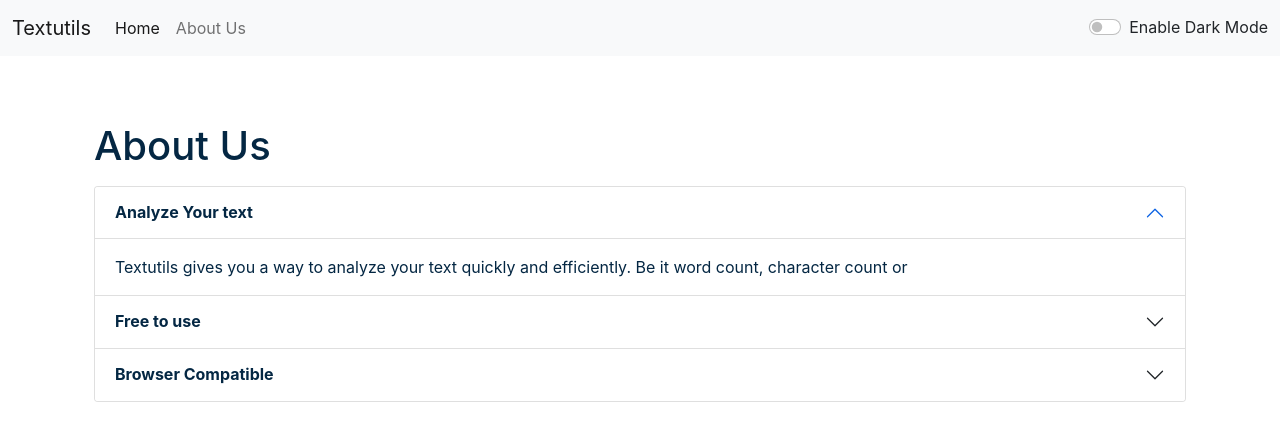
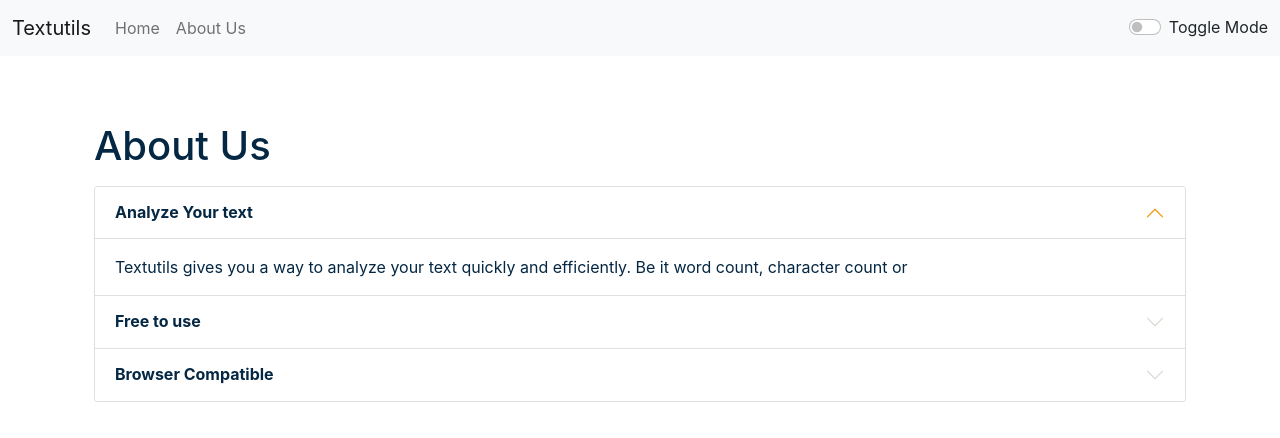
Before and after one commit to Anshg1109/TextUtils_React_app, a React (Create React App) app: page /about in a window 1280 px wide. Shown: the top 438 px of the page. Built offline with nearby package versions, Linux system fonts and the light colour scheme.

Commit message:
Final changes

```diff
--- a/src/Component/Navbar.js
+++ b/src/Component/Navbar.js
@@ -14,7 +14,7 @@
         navbar-collapse" id="navbarSupportedContent">
           <ul className="navbar-nav me-auto mb-2 mb-lg-0">
             <li className="nav-item">
-              <Link className="nav-link active" aria-current="page" to="/">Home</Link>
+              <Link className="nav-link" aria-current="page" to="/">Home</Link>
             </li>
             <li className="nav-item">
               <Link className="nav-link" to="/about">About Us</Link>
@@ -22,7 +22,7 @@
           </ul>
           <div className={`form-check form-switch text-${props.mode==='light'?'dark':'light'}`}>
             <input className="form-check-input" onClick={props.toggleMode} type="checkbox" role="switch" id="flexSwitchCheckDefault"/>
-            <label className="form-check-label " htmlfor="flexSwitchCheckDefault">Enable Dark Mode</label>
+            <label className="form-check-label " htmlfor="flexSwitchCheckDefault">Toggle Mode</label>
           </div>
           {/* <form className="d-flex">
             <input className="form-control me-2" type="search" placeholder="Search" aria-label="Search"/>
--- a/src/Component/TextForm.js
+++ b/src/Component/TextForm.js
@@ -31,10 +31,10 @@
     }
 
     const handleCopy = () => {
-        let text = document.getElementById("mybox");
-        text.select();
-        navigator.clipboard.writeText(text.value);
-        document.getSelection().removeAllRanges();
+        // let text = document.getElementById("mybox");
+        // text.select();
+        navigator.clipboard.writeText(text);
+        // document.getSelection().removeAllRanges();
         props.showAlert("Copied to clipboard", "success");
     }
 
@@ -64,7 +64,7 @@
         </div>
         <div className="container my-3" style={{color: props.mode==='dark'?'white':'black'}}>
             <h2>Your text summary</h2>
-            <p>{text.split(" ").filter((element)=>{return element.length!==0}).length} words and {text.length} character</p>
+            <p>{text.split(/\s+/).filter((element)=>{return element.length!==0}).length} words and {text.length} character</p>
             <p>{0.008 * text.split(" ").filter((element)=>{return element.length!==0}).length} Minutes to read</p>
             <h2>Preveiew</h2>
             <p>{text.length>0 ? text:"Enter Something First"}</p>
--- a/src/index.css
+++ b/src/index.css
@@ -11,3 +11,7 @@
   font-family: source-code-pro, Menlo, Monaco, Consolas, 'Courier New',
     monospace;
 }
+
+button::after {
+  filter: invert(1);
+}
```
